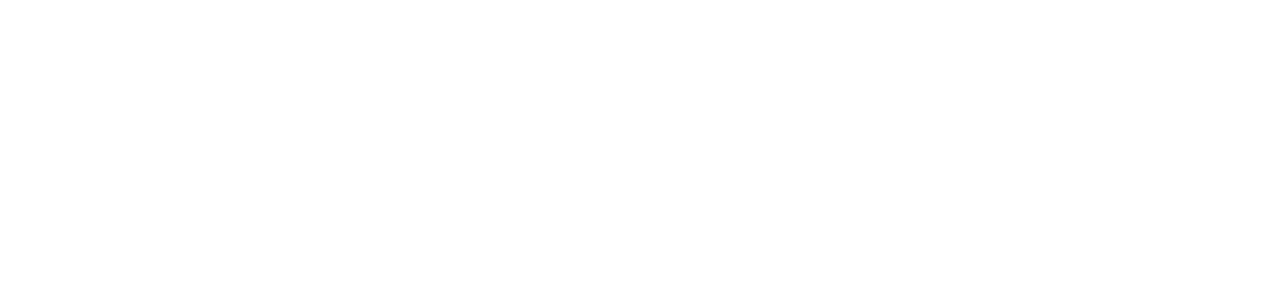
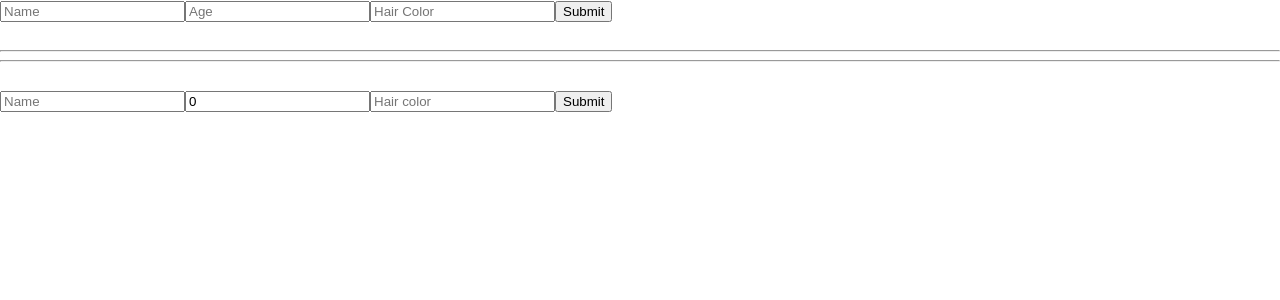
Before and after one commit to Lekkyjay/design-patterns-client, a React (Create React App) app: page /04 in a window 1280 px wide. Before the commit this address had no page. Shown: the top 300 px of the page. Built offline with nearby package versions, Linux system fonts and the light colour scheme.

Commit message:
Controlled and uncontrolled forms work.

```diff
--- /dev/null
+++ b/src/04-forms/App04.tsx
@@ -0,0 +1,13 @@
+import React from 'react'
+import ControlledForm from './ControlledForm'
+import UncontrolledForm from './UncontrolledForm'
+
+export default function App04() {
+  return (
+    <>
+      <UncontrolledForm />
+      <br /><hr /><hr /><br />
+      <ControlledForm />
+    </>
+  )
+}
--- /dev/null
+++ b/src/04-forms/ControlledForm.tsx
@@ -0,0 +1,42 @@
+import React, { useEffect, useState } from 'react'
+
+export default function ControlledForm() {
+  const [nameInputError, setNameInputError] = useState('')
+  const [name, setName] = useState('')
+  const [age, setAge] = useState<number>(0)
+  const [hairColor, setHairColor] = useState('')
+
+  useEffect(() => {
+    if (name.length !== 0 && name.length < 2) {
+      setNameInputError('Name must be 2 or more characters')
+    } else {
+      setNameInputError('')
+    }
+  }, [name])
+
+
+  return (
+    <form>
+      { nameInputError && <p>{nameInputError}</p>}
+      <input
+        type="text"
+        name='name'
+        placeholder='Name'
+        value={name}
+        onChange={e => setName(e.target.value)} />
+      <input
+        type="number"
+        name='age'
+        placeholder='Age'
+        value={age}
+        onChange={e => setAge(Number(e.target.value))} />
+      <input
+        type="text"
+        name='hairColor'
+        placeholder='Hair color'
+        value={hairColor}
+        onChange={e => setHairColor(e.target.value)} />
+      <button>Submit</button>
+    </form>
+  )
+}
--- /dev/null
+++ b/src/04-forms/UncontrolledForm.tsx
@@ -0,0 +1,24 @@
+import React from 'react'
+
+export default function UncontrolledForm() {
+  //get values from the form using Ref
+  const nameInputRef = React.createRef<HTMLInputElement>()
+  const ageInputRef = React.createRef<HTMLInputElement>()
+  const hairColorInputRef = React.createRef<HTMLInputElement>()
+
+  const handleSubmit = (e: React.SyntheticEvent) => {
+    console.log(nameInputRef.current?.value)
+    console.log(ageInputRef.current?.value)
+    console.log(hairColorInputRef.current?.value)
+    e.preventDefault()
+  }
+
+  return (
+    <form onSubmit={handleSubmit}>
+      <input type="text" name='name' placeholder='Name' ref={nameInputRef} />
+      <input type="number" name='age' placeholder='Age' ref={ageInputRef} />
+      <input type="text" name='hairColor' placeholder='Hair Color' ref={hairColorInputRef} />
+      <input type="submit" value='Submit' />
+    </form>
+  )
+}
--- a/src/App.tsx
+++ b/src/App.tsx
@@ -2,6 +2,7 @@
 import App01 from './01-SplitScreen/App'
 import App02 from './02-lists/App'
 import App03 from "./03-modals/App03"
+import App04 from "./04-forms/App04"
 
 function App() {
   return (
@@ -9,6 +10,7 @@
       <Route path="/" element={<App01 />} />
       <Route path="/02" element={<App02 />} />
       <Route path="/03" element={<App03 />} />
+      <Route path="/04" element={<App04 />} />
     </Routes>
   )
 }
```
